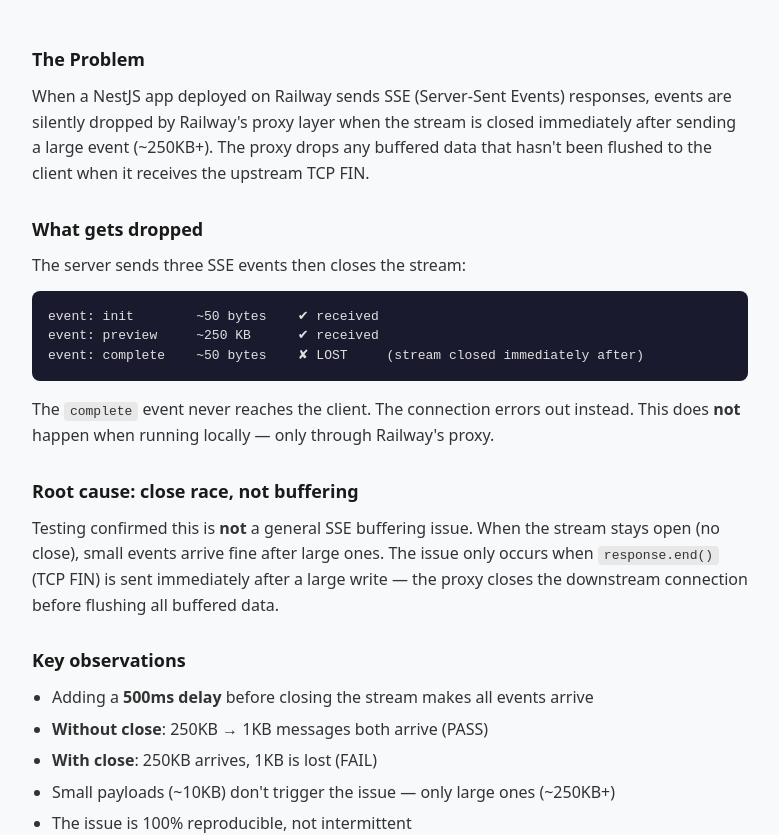
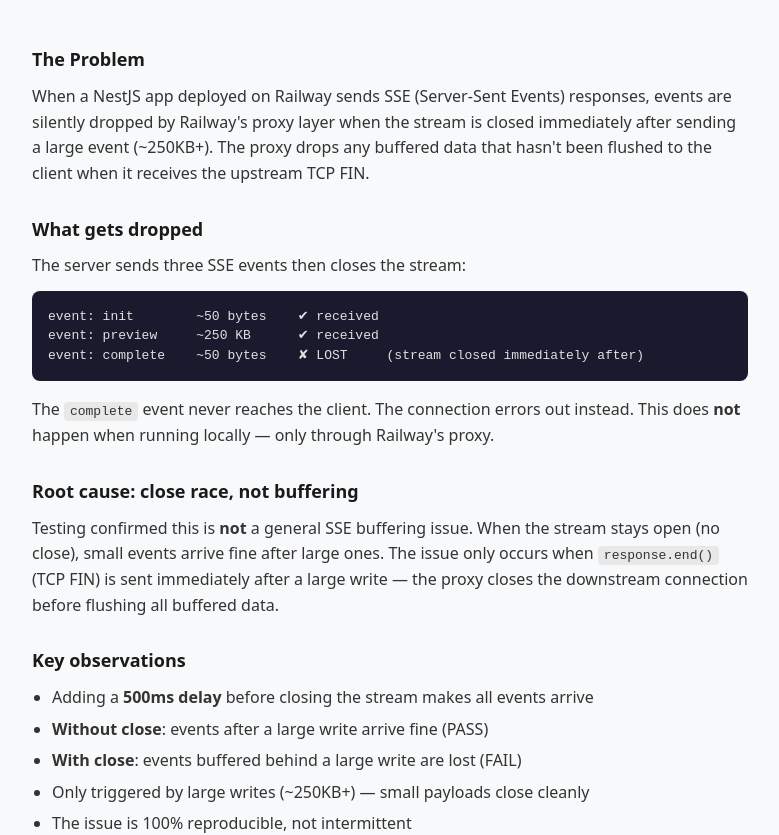
Before and after one commit to shaheemMPM/sse-railway-repro, a website: page public/index.html in a window 1280 px wide. Shown: the part 117-952 px from the top of the page, without its empty margins (250-1029 px from the left). Drawn offline with Linux system fonts and the light colour scheme.

Commit message:
Updates landing 2

```diff
--- a/public/index.html
+++ b/public/index.html
@@ -61,9 +61,9 @@
   <h2>Key observations</h2>
   <ul>
     <li>Adding a <strong>500ms delay</strong> before closing the stream makes all events arrive</li>
-    <li><strong>Without close</strong>: 250KB &rarr; 1KB messages both arrive (PASS)</li>
-    <li><strong>With close</strong>: 250KB arrives, 1KB is lost (FAIL)</li>
-    <li>Small payloads (~10KB) don't trigger the issue — only large ones (~250KB+)</li>
+    <li><strong>Without close</strong>: events after a large write arrive fine (PASS)</li>
+    <li><strong>With close</strong>: events buffered behind a large write are lost (FAIL)</li>
+    <li>Only triggered by large writes (~250KB+) — small payloads close cleanly</li>
     <li>The issue is 100% reproducible, not intermittent</li>
     <li>The NestJS <code>@Sse()</code> decorator correctly sets <code>X-Accel-Buffering: no</code>,
         <code>Cache-Control: no-transform</code>, and <code>Connection: keep-alive</code></li>
```
